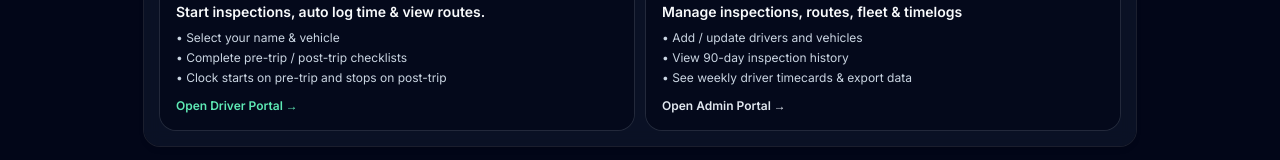
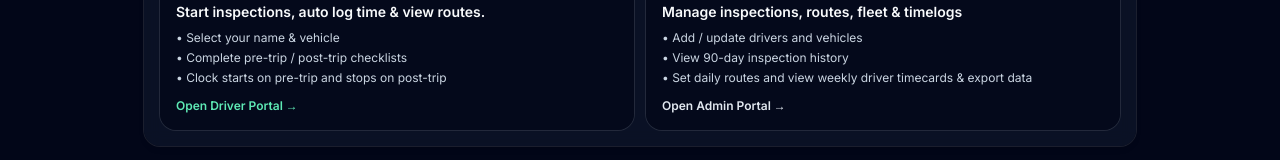
Before and after one commit to Mena-E/transafe-7d-inspections, a Next.js app: page / in a window 1280 px wide. Shown: the part 351-511 px from the top of the page. Built offline with nearby package versions, Linux system fonts and the light colour scheme.

Commit message:
Updated text on admin portal loin link

```diff
--- a/src/app/page.tsx
+++ b/src/app/page.tsx
@@ -57,7 +57,7 @@ export default function HomePage() {
                 <ul className="mt-1 space-y-1 text-xs text-slate-300">
                   <li>• Add / update drivers and vehicles</li>
                   <li>• View 90-day inspection history</li>
-                  <li>• See weekly driver timecards & export data</li>
+                  <li>• Set daily routes and view weekly driver timecards & export data</li>
                 </ul>
               </div>
               <p className="mt-3 text-xs font-semibold text-slate-200 group-hover:text-emerald-200">
```
